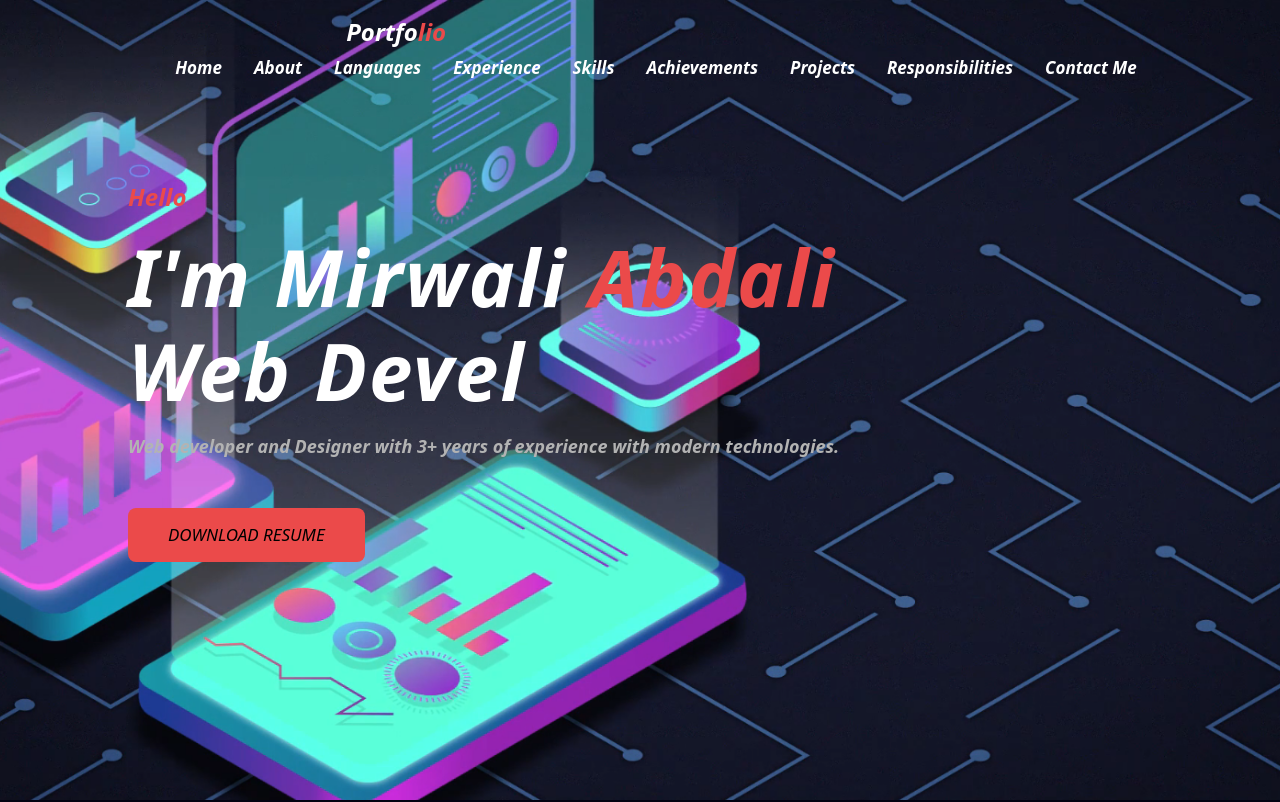
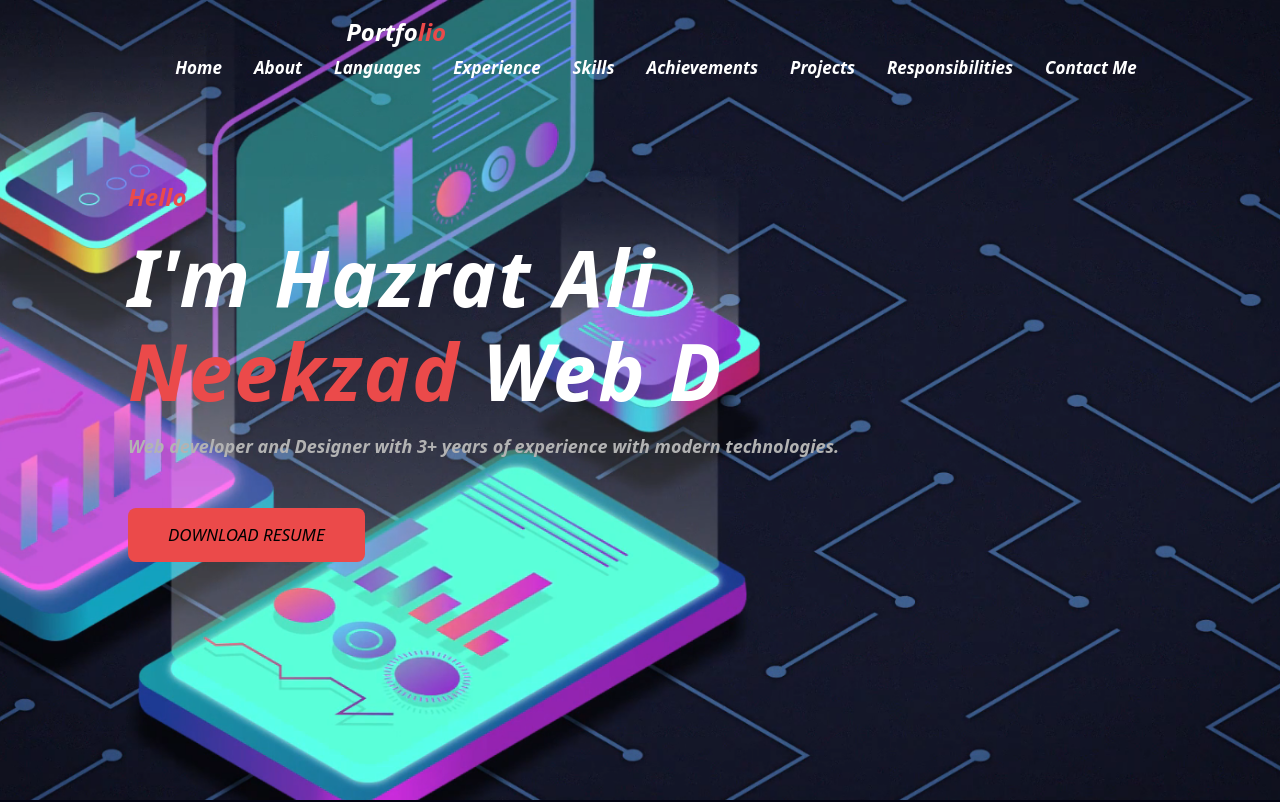
Before and after one commit to MirwaliAbdali/my-react-portfolio, a React (Create React App) app: page / in a window 1280 px wide. Shown: the top 802 px of the page. Built offline with nearby package versions, Linux system fonts and the light colour scheme.

Commit message:
Name changed

```diff
--- a/src/components/Header.js
+++ b/src/components/Header.js
@@ -8,7 +8,7 @@ function Header() {
 
   useEffect(() => {
     const options = {
-      strings: ["I'm Mirwali<span> Abdali</span> Web Developer."],
+      strings: ["I'm Hazrat Ali<span> Neekzad</span> Web Developer."],
       typeSpeed: 180,
       backSpeed: 80,
       backDelay: 100,
@@ -28,14 +28,6 @@ function Header() {
   return (
     <header className="header">
       <Navbar />
-      {/* <video autoPlay muted loop className="background-video">
-        <source
-          src={`${process.env.PUBLIC_URL}/videos/header-bg-video.mp4`}
-          type="video/mp4"
-        />
-        Your browser does not support the video tag.
-      </video> */}
-
       <div className="header-info">
         <p className="hello">Hello</p>
         <h1 className="header-title" ref={typedElement}>
--- a/src/index.css
+++ b/src/index.css
@@ -118,7 +118,7 @@ span {
 
 .nav-list .link:hover::before,
 .nav-list .link:hover::after {
-  width: 24px;
+  width: 34px;
 }
 
 .nav-list .link:hover {
```
